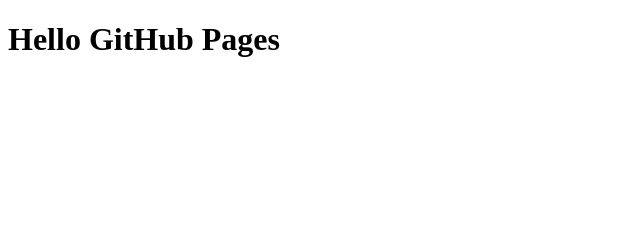
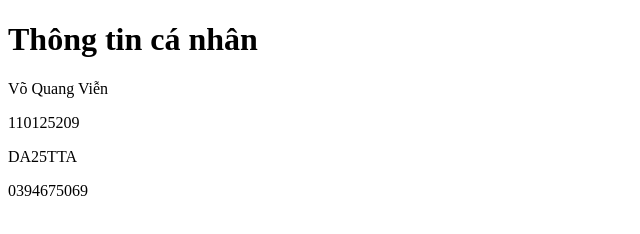
Before and after one commit to quangviencute/caigivayquangvien, a plain HTML site: page index.html in a window 1280 px wide. Shown: the whole page, without its empty margins (0-640 px from the left). Drawn offline with Linux system fonts and the light colour scheme.

Commit message:
Thong tin cá nhân

```diff
--- a/index.html
+++ b/index.html
@@ -1,9 +1,13 @@
 <!DOCTYPE html>
 <html>
 <head>
-    <title>Web của Quangvien</title>
+    <title>Web thông tin cá nhân  Quangvien</title>
 </head>
 <body>
-    <h1>Hello GitHub Pages</h1>
+    <h1>Thông tin cá nhân</h1>
+    <p> Võ Quang Viễn</p>
+    <p>110125209</p>
+    <p>DA25TTA</p>
+    <p>0394675069</p>
 </body>
 </html>
```
